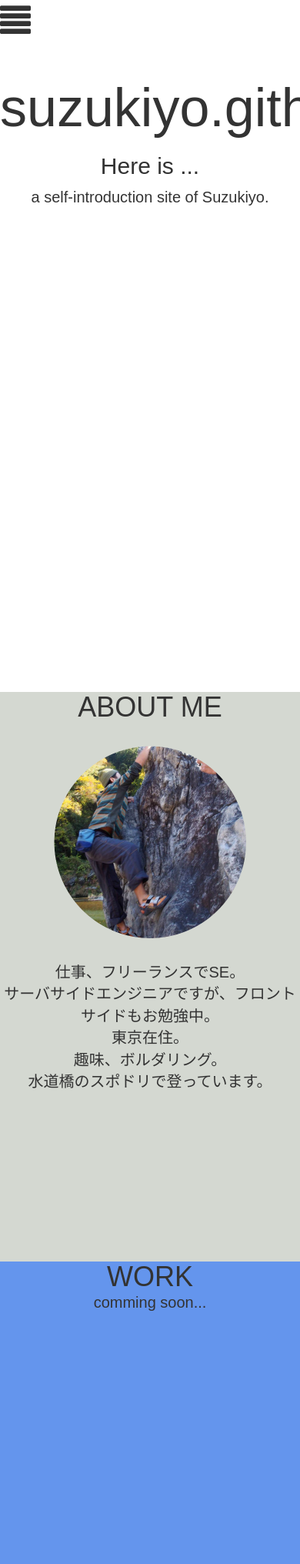
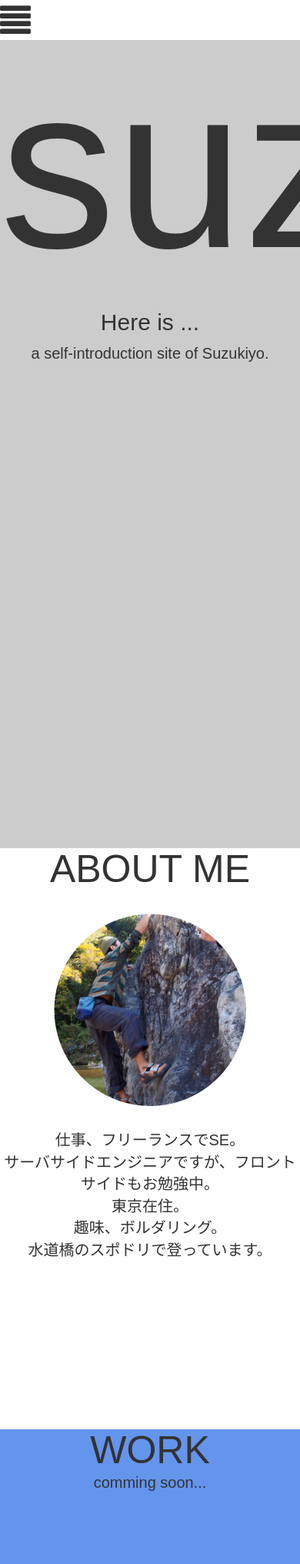
Before and after one commit to suzukiyo/suzukiyo.github.io, a PHP site: page / in a window 390 px wide; the page is wider, and only the part inside the window is pictured. Shown: the top 2032 px of that part at 77% size. Run offline with PHP 8.4, Linux system fonts and the light colour scheme; some libraries are stand-ins or nearby versions.

Commit message:
update design

```diff
--- a/css/suzukiyo.css
+++ b/css/suzukiyo.css
@@ -1,2 +1,78 @@
-body{ margin: 0; padding: 0; background: #fafafa;
-  font-family: YuGothic, 'Yu Gothic', 游ゴシック体, 游ゴシック, 'ヒラギノ角ゴ Pro W3', 'Hiragino Kaku Gothic Pro', メイリオ, Meiryo, 'ＭＳ Ｐゴシック', Osaka, 'MS PGothic', Arial, Helvetica, Verdana, sans-serif;}
+body{
+  margin: 0; padding: 0; background: #fff;
+  font-family: YuGothic, 'Yu Gothic', 游ゴシック体, 游ゴシック, 'ヒラギノ角ゴ Pro W3', 'Hiragino Kaku Gothic Pro', メイリオ, Meiryo, 'ＭＳ Ｐゴシック', Osaka, 'MS PGothic', Arial, Helvetica, Verdana, sans-serif;
+}
+
+header{
+  margin-bottom: 5rem;
+}
+
+#home-area{
+  background-color: #ccc;
+}
+
+#menu-btn{
+  position: fixed;
+  cursor: pointer;
+}
+
+#title{
+  font-size: 30rem;
+}
+
+#subtitle{
+  font-size: 3rem;
+}
+
+#menu{
+  background-color: #D4D8D1;
+  width: 100%;
+  height: 100%;
+  display: none;
+  bottom: 0;
+  position: fixed;
+}
+
+#up{
+  position: fixed;
+  right: 5%;
+  bottom: 0;
+  cursor: pointer;
+}
+
+.btn{
+  width: 100%;
+  height: 200px;
+}
+
+article{
+  font-size: 2rem;
+}
+
+img{
+  margin: 30px auto;
+}
+
+section#about-area{
+  background-color: white;
+}
+section#work-area{
+  background-color:cornflowerblue;
+}
+section#research-area{
+  background-color:darkseagreen;
+}
+section#improve-area{
+  background-color:goldenrod;
+}
+section#contact-area{
+  background-color:hotpink;
+}
+.com{
+  height: 700px;
+}
+h1{
+  font-size: 5rem;
+  margin-top: 0;
+  margin-bottom: 0;
+}
--- a/index.html
+++ b/index.html
@@ -16,7 +16,7 @@
     <header>
         <div class="row">
             <div class="col-md-4"></div>
-            <div class="col-md-4 col-md-offset-4">
+            <div class="col-md-4 col-md-offset-11">
                 <div id="menu-btn">
                     <div class="open-btn" style="font-size:40px;"><span class="glyphicon glyphicon-align-justify" aria-hidden="true"></span></div>
                     <div class="close-btn" style="font-size:40px;display:none"><span class="glyphicon glyphicon-align-justify" aria-hidden="true"></div>
@@ -25,7 +25,7 @@
         </div>
     </header>
     <section id="home-area" class="text-center">
-        <h1 id="title">suzukiyo.github.io</h1>
+        <h1 id="title">suzukiyo</h1>
         <article class="com">
             <h2 id="subtitle">Here is ...</h2>
             a self-introduction site of Suzukiyo.
--- a/js/suzukiyo.js
+++ b/js/suzukiyo.js
@@ -1,39 +1,4 @@
 (function($){
-
-		$('body').css('background-color', 'white');
-		// sample css settings
-		$('header').css('margin-bottom', '100px');
-		$('#menu-btn').css({
-			'position':'fixed',
-			'cursor':'pointer',
-			'font-size':'40px'
-		});
-		$('#title').css('font-size', '70px');
-		$('#subtitle').css('font-size', '30px');
-		$('#menu').css({
-			'background-color':'#ccc',
-			'width':'100%',
-			'height':'100%',
-			'display':'none',
-			'bottom':0,
-			'position':'fixed'
-		});
-		$('#up').css({
-			'position':'fixed',
-			'right':'5%',
-			'bottom':0,
-			'cursor':'pointer'
-		});
-		$('.btn').css({
-			'width':'100%',
-			'height':'200px'
-		});
-		$('article').css({
-			'font-size':'20px',
-		});
-		$('img').css({
-			'margin':'30px auto',
-		});
 
 	// This event is menu icon click.
 	$('#menu-btn').click(function(e){
@@ -47,13 +12,12 @@
 		}
 		e.stopPropagation();
 	});
-	$('#menu').click(function(){
-		e.stopPropagation();
+	$('#menu').click(function(e){
 	});
 
 	$('.btn').click(function(){
 		closemenu();
-		scroller($(this).attr('id')+'-area');
+		scroller('#'+$(this).attr('id')+'-area');
 	});
 
 	$("#up").hide();
@@ -80,30 +44,9 @@
 		$('.close-btn', '#menu-btn').fadeOut('slow');
 	}
 
+	// scroller
 	function scroller(targetname) {
-		$("html,body").animate({scrollTop:$('#'+targetname).offset().top});
+		$("html,body").animate({scrollTop:$(targetname).offset().top});
 	}
 
-	$('#about-area').css({
-		'background-color':'#D4D8D1'
-	});
-	$('#work-area').css({
-		'background-color':'cornflowerblue'
-	});
-	$('#research-area').css({
-		'background-color':'darkseagreen'
-	});
-	$('#improve-area').css({
-		'background-color':'goldenrod'
-	});
-	$('#contact-area').css({
-		'background-color':'hotpink'
-	});
-	$('.com').height('700px');
-
-	$('h1').css({
-		'margin-top':'0px',
-		'margin-bottom':'0px'
-	});
-
 })(jQuery);
```
